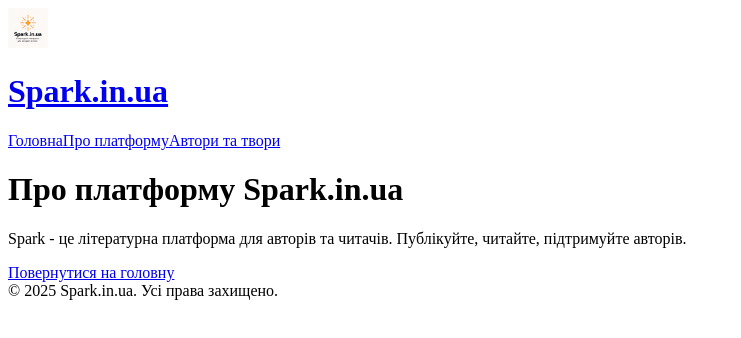
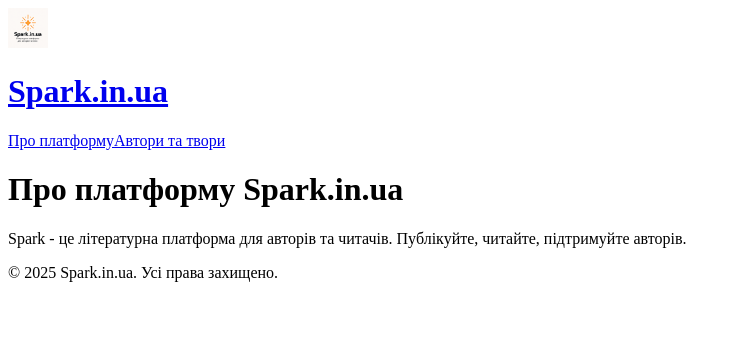
Before and after one commit to Bbed1989/spark-inua, a Next.js app: page /about in a window 1280 px wide. Shown: the top 338 px of the page, without its empty margins (0-741 px from the left). Built offline with nearby package versions, Linux system fonts and the light colour scheme.

Commit message:
Delete redunat links

```diff
--- a/src/app/about/page.tsx
+++ b/src/app/about/page.tsx
@@ -5,7 +5,6 @@
       <p className="text-lg max-w-2xl">
         Spark - це літературна платформа для авторів та читачів. Публікуйте, читайте, підтримуйте авторів.
       </p>
-      <a href="/" className="text-blue-500 underline mt-4">Повернутися на головну</a>
     </div>
   );
 }
--- a/src/app/authors/page.tsx
+++ b/src/app/authors/page.tsx
@@ -3,7 +3,7 @@
     <div className="flex flex-col items-center justify-center min-h-screen text-center">
       <h1 className="text-4xl font-bold mb-4">Автори та твори</h1>
       <p className="text-lg">Тут буде список авторів та їхніх творів.</p>
-      <a href="/" className="text-blue-500 underline mt-4">Повернутися на головну</a>
+
     </div>
   );
 }
--- a/src/app/globals.css
+++ b/src/app/globals.css
@@ -1,5 +1,4 @@
-@tailwind base;
-@tailwind components;
+@import "tailwindcss/preflight";
 @tailwind utilities;
 
 :root {
--- a/src/app/layout.tsx
+++ b/src/app/layout.tsx
@@ -13,8 +13,7 @@
             </h1>
           </Link>
         </div>
-        <nav className="flex space-x-4">
-          <Link href="/" className="text-gray-600 hover:text-blue-600 transition">Головна</Link>
+        <nav className="flex space-x-10">
           <Link href="/about" className="text-gray-600 hover:text-blue-600 transition">Про платформу</Link>
           <Link href="/authors" className="text-gray-600 hover:text-blue-600 transition">Автори та твори</Link>
         </nav>
```
